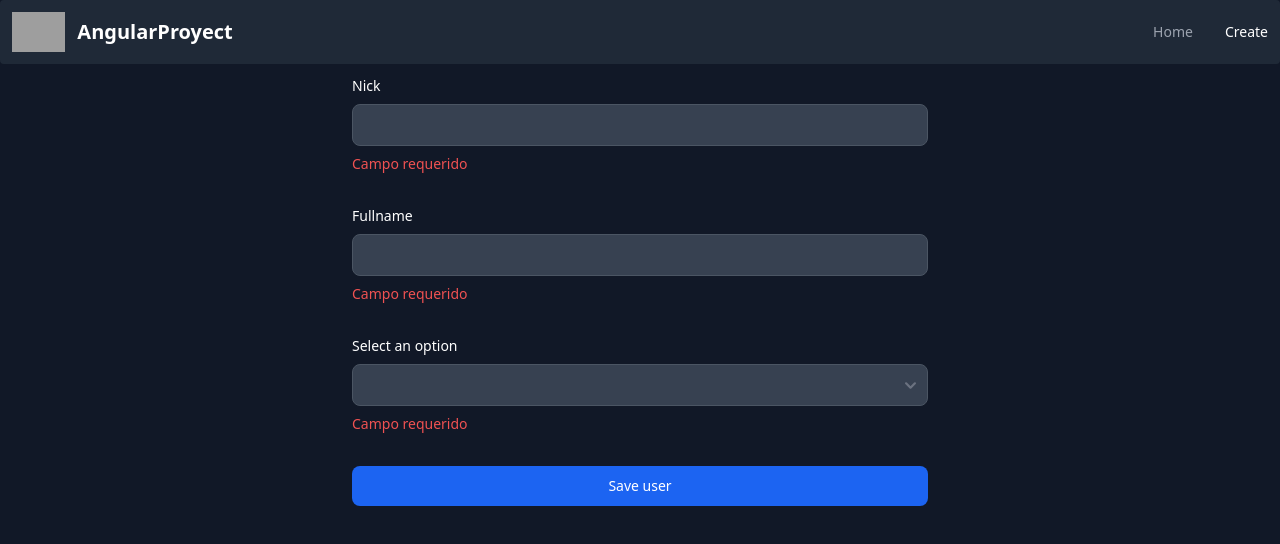
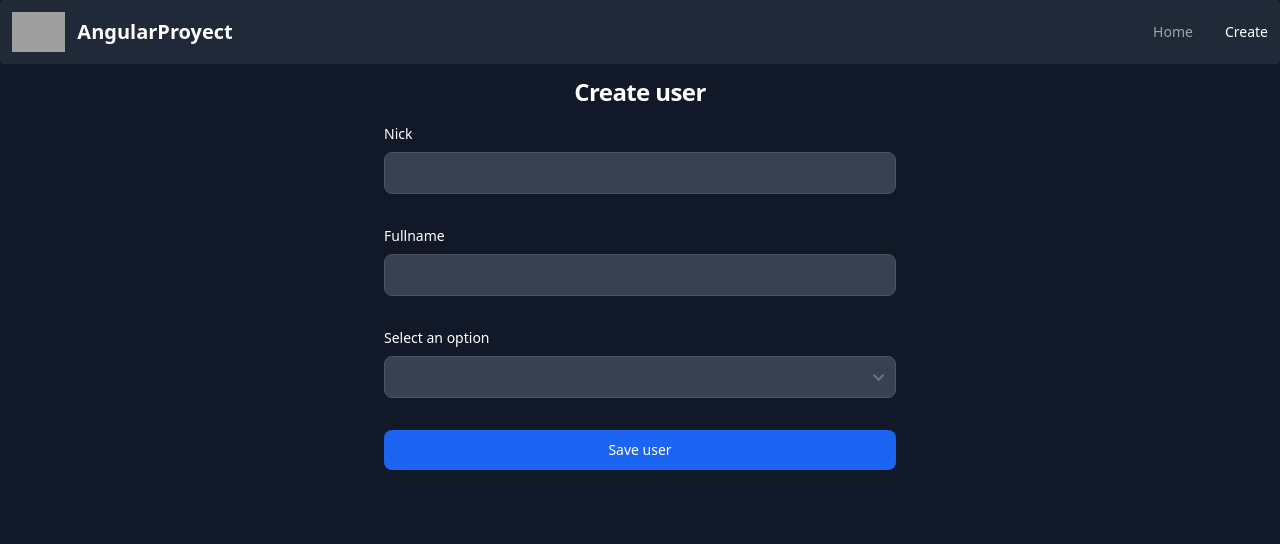
Before and after one commit to Negri234279/angular-project, an Angular app: page /create-user in a window 1280 px wide. Shown: the top 544 px of the page. Built offline with nearby package versions, Linux system fonts and the light colour scheme; grey boxes are pictures that could not be loaded.

Commit message:
add heading in create user

```diff
--- a/src/app/pages/create-user/create-user.component.html
+++ b/src/app/pages/create-user/create-user.component.html
@@ -1,7 +1,12 @@
+<h1
+    class="text-xl font-bold leading-tight tracking-tight text-gray-900 md:text-2xl dark:text-white text-center mb-4"
+>
+    Create user
+</h1>
 <form
     [formGroup]="newUser"
     (submit)="onSubmit($event)"
-    class="max-w-xl mx-auto flex flex-col gap-8"
+    class="max-w-lg mx-auto flex flex-col gap-8"
 >
     <div>
         <label
@@ -19,7 +24,10 @@
 
         <p
             class="mt-2 text-sm text-red-600 dark:text-red-500"
-            *ngIf="newUser.controls['nick'].hasError('required');"
+            *ngIf="
+                newUser.controls['nick'].hasError('required') &&
+                newUser.controls['nick'].touched
+            "
         >
             Campo requerido
         </p>
@@ -47,7 +55,10 @@
 
         <p
             class="mt-2 text-sm text-red-600 dark:text-red-500"
-            *ngIf="newUser.controls['fullname'].hasError('required')"
+            *ngIf="
+                newUser.controls['fullname'].hasError('required') &&
+                newUser.controls['fullname'].touched
+            "
         >
             Campo requerido
         </p>
@@ -78,7 +89,10 @@
 
         <p
             class="mt-2 text-sm text-red-600 dark:text-red-500"
-            *ngIf="newUser.controls['role'].hasError('required')"
+            *ngIf="
+                newUser.controls['role'].hasError('required') &&
+                newUser.controls['role'].touched
+            "
         >
             Campo requerido
         </p>
```
